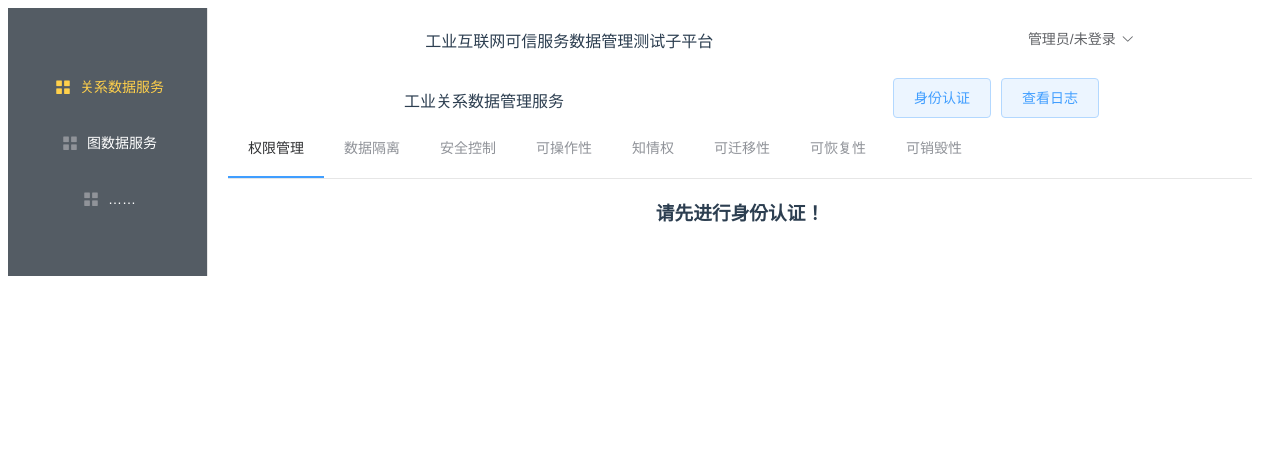
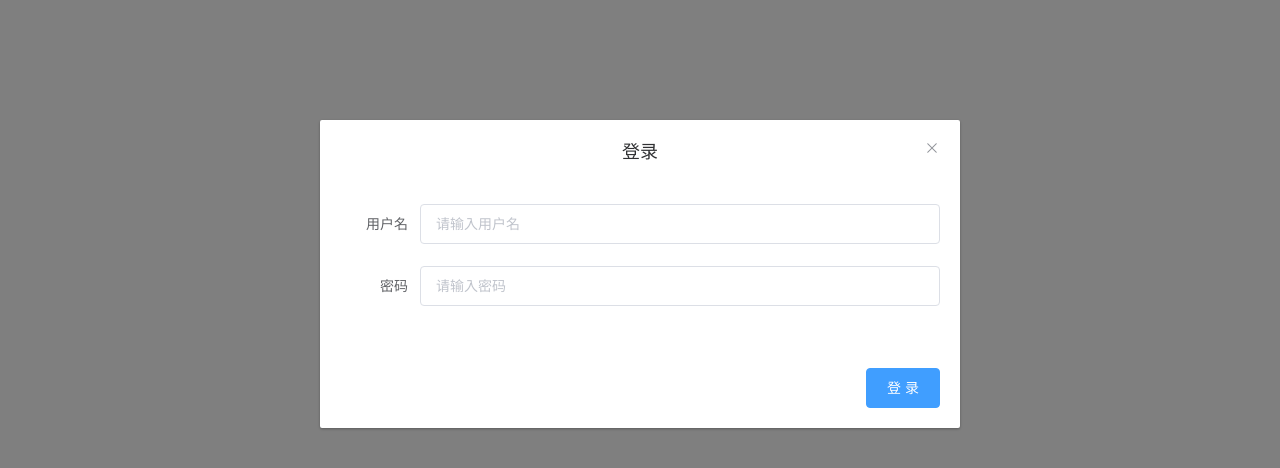
Before and after one commit to fengh16/DB_TEST, a Vue app: page /relation/Auth_1 in a window 1280 px wide. Shown: the top 468 px of the page. Built offline with nearby package versions, Linux system fonts and the light colour scheme; what vue-resource would draw is missing.

Commit message:
Added login page, added cookie to store if the user have logged in and authed

```diff
--- a/src/App.vue
+++ b/src/App.vue
@@ -1,6 +1,6 @@
 <template>
   <div id="app">
-    <el-container>
+    <el-container v-if="loggedIn">
       <el-aside width="200px">
         <!-- left menu -->
         <el-menu
@@ -33,7 +33,8 @@
             <el-col :span="8">
               <el-dropdown>
                 <span class="el-dropdown-link">
-                  {{ userAdmin ? '管理员': '普通用户' }}/{{ userName }}<i class="el-icon-arrow-down el-icon--right"></i>
+                  <!--{{ userAdmin ? '管理员': '普通用户' }}/{{ userName }}<i class="el-icon-arrow-down el-icon&#45;&#45;right"></i>-->
+                  {{ userName }}<i class="el-icon-arrow-down el-icon--right"></i>
                 </span>
                 <el-dropdown-menu slot="dropdown">
                   <el-dropdown-item icon="el-icon-plus">设置</el-dropdown-item>
@@ -45,7 +46,8 @@
           <el-row>
             <el-col :span="12" style="margin-top: 10px">工业{{ getSubTitle() }}数据管理服务</el-col>
             <el-col :span="12">
-              <el-button type="primary" plain @click="authTableShow=true" v-if="!authed">身份认证</el-button>
+              <el-button type="primary" plain @click="inputUserName=userName; authTableShow=true" v-if="!authed">身份认证</el-button>
+              <el-button type="primary" plain @click="authed=false; document.cookie='authed='" v-else>取消认证</el-button>
               <el-button type="primary" plain @click="showLogs">查看日志</el-button>
             </el-col>
           </el-row>
@@ -74,7 +76,7 @@
     <el-dialog title="身份认证" :visible.sync="authTableShow">
       <el-form>
         <el-form-item label="用户名" :label-width="formLabelWidth">
-          <el-input v-model="inputUserName" autocomplete="off" placeholder="请输入用户名"></el-input>
+          <el-input v-model="inputUserName" autocomplete="off" placeholder="用户名" disabled></el-input>
         </el-form-item>
         <el-form-item label="密码" :label-width="formLabelWidth">
           <el-input v-model="password" autocomplete="off" placeholder="请输入密码" show-password></el-input>
@@ -83,6 +85,19 @@
       <div slot="footer" class="dialog-footer">
         <el-button @click="authTableShow=false">取 消</el-button>
         <el-button type="primary" @click="this.auth">认 证</el-button>
+      </div>
+    </el-dialog>
+    <el-dialog title="登录" v-if="!loggedIn" :visible.sync="showLogin">
+      <el-form>
+        <el-form-item label="用户名" :label-width="formLabelWidth">
+          <el-input v-model="inputUserName" autocomplete="off" placeholder="请输入用户名"></el-input>
+        </el-form-item>
+        <el-form-item label="密码" :label-width="formLabelWidth">
+          <el-input v-model="password" autocomplete="off" placeholder="请输入密码" show-password></el-input>
+        </el-form-item>
+      </el-form>
+      <div slot="footer" class="dialog-footer">
+        <el-button type="primary" @click="this.login">登 录</el-button>
       </div>
     </el-dialog>
   </div>
@@ -103,7 +118,9 @@ export default {
       password: '',
       inputUserName: '',
       formLabelWidth: '80px',
-      authed: false
+      authed: false,
+      loggedIn: false,
+      showLogin: true
     }
   },
   methods: {
@@ -130,6 +147,7 @@ export default {
       this.authTableShow = true
     },
     login: function () {
+      let nowUsername = this.inputUserName // prevent the change of username during the request
       this.$http.post('/login/', {
         username: this.inputUserName,
         password: this.password
@@ -142,7 +160,11 @@ export default {
             } else {
               this.userAdmin = false
             }
-            this.$alert('登录成功！')
+            this.userName = nowUsername
+            this.GLOBAL.username = nowUsername
+            document.cookie = 'username=' + nowUsername
+            this.loggedIn = true
+            this.showLogin = false
           } else {
             this.$alert('登录失败，请检查用户名与密码并稍后再试！')
           }
@@ -151,8 +173,9 @@ export default {
         })
     },
     auth: function () {
+      this.inputUserName = this.userName
       this.$http.post('/relational/authenticate/', {
-        username: this.inputUserName,
+        username: this.userName, // 不给他输入别的用户名的机会，就算是前端改了框里的内容也不让他提交（
         password: this.password
       }).then(
         function (response) {
@@ -161,11 +184,12 @@ export default {
             this.authTableShow = false
             this.authed = true
             this.$alert(response.body.result)
+            document.cookie = 'authed=true'
           } else {
-            this.$alert('认证失败，请检查用户名与密码并稍后再试！')
+            this.$alert('认证失败，请检查密码并稍后再试！')
           }
         }, function (response) {
-          this.$alert('认证失败，请检查用户名与密码，检查网络连接，并稍后再试！')
+          this.$alert('认证失败，请检查密码，检查网络连接，并稍后再试！')
         })
     },
     showLogs: function () {
@@ -190,9 +214,27 @@ export default {
     }
   },
   created () {
+    function getCookie (cname) {
+      var name = cname + '='
+      var ca = document.cookie.split(';')
+      for (var i = 0; i < ca.length; i++) {
+        var c = ca[i].trim()
+        if (c.indexOf(name) === 0) return c.substring(name.length, c.length)
+      }
+      return ''
+    }
     let pathSplit = this.$route.path.split('?')[0].split('/')
     this.activeDatabase = pathSplit[1]
     this.activePage = pathSplit[2]
+    if (getCookie('authed')) {
+      this.authed = true
+    }
+    if (getCookie('username')) {
+      this.userName = getCookie('username')
+      this.GLOBAL.username = getCookie('username')
+      this.loggedIn = true
+      this.showLogin = false
+    }
   }
 }
 </script>
```
Lines whose indentation alone changed are shown as unchanged.
